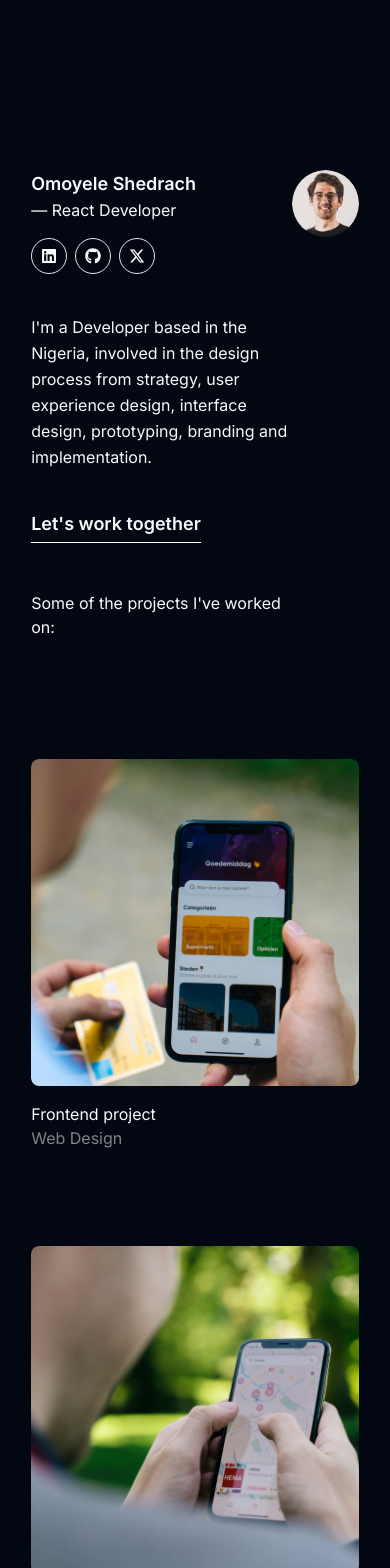
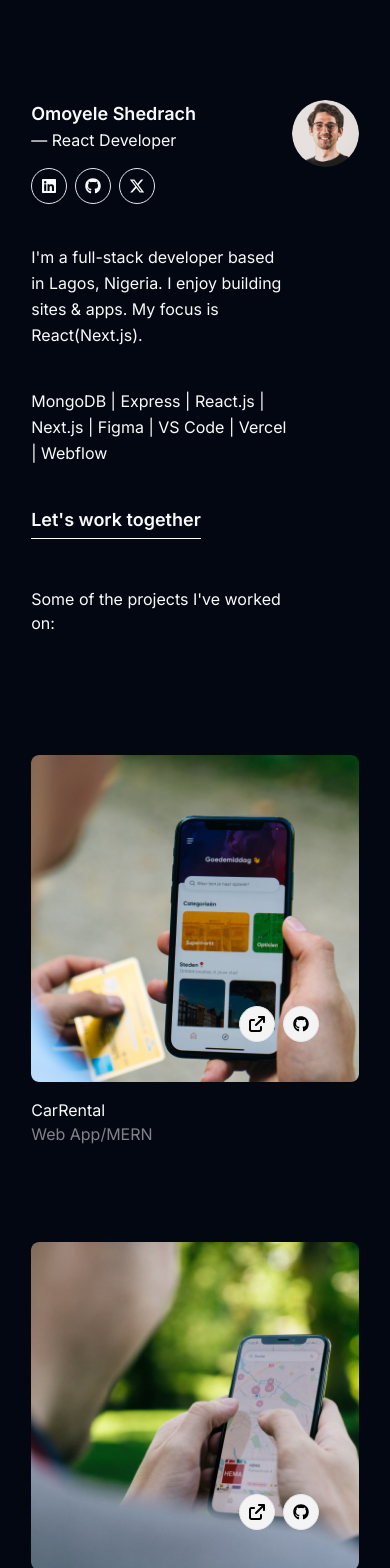
Before and after one commit to Omni79/omnidev, a Next.js app: page / in a window 390 px wide. Shown: the top 1568 px of the page. Built offline with nearby package versions, Linux system fonts and the light colour scheme.

Commit message:
links half done

```diff
--- a/app/components/Footer.jsx
+++ b/app/components/Footer.jsx
@@ -17,9 +17,14 @@ const Footer = ({ isDarkMode }) => {
           and prototyping. In essence, I thrive on collaborating with passionate
           startups and companies on challenging projects.
         </p>
-        <div className='flex gap-2'>
+        <div className='flex flex-col md:flex-row gap-2'>
           <p>Available for select freelance projects.</p>
-          <a href='' className='flex flex-col w-max gap-1 text-lg'>
+          <a
+            href='mailto:shedrachomoyele79@gmail.com'
+            target='_blank'
+            rel='noopener noreferrer'
+            className='flex flex-col w-max gap-1 text-lg'
+          >
             Get in touch
             <div className='w-full h-[0.5px] bg-white'></div>
           </a>
--- a/app/components/Header.jsx
+++ b/app/components/Header.jsx
@@ -10,8 +10,6 @@ import {
   faXTwitter,
 } from "@fortawesome/free-brands-svg-icons";
 
-
-
 const Header = () => {
   return (
     <div
@@ -21,7 +19,7 @@ const Header = () => {
   px-[8%] sm:px-[16%]
   items-start
   py-10
-  mt-[130px]
+  mt-[60px] sm:mt-[130px]
   scroll-mt-20'
     >
       {/* Left */}
@@ -31,31 +29,43 @@ const Header = () => {
         <div className='flex gap-2 mb-10'>
           <a
             href=''
+            target='_blank'
+            rel='noopener noreferrer'
             className='border rounded-full  w-9 aspect-square flex items-center justify-center'
           >
             <FontAwesomeIcon icon={faLinkedin} />
           </a>
           <a
-            href=''
+            href='https://github.com/Omni79'
+            target='_blank'
+            rel='noopener noreferrer'
             className=' border rounded-full  w-9 aspect-square flex items-center justify-center'
           >
             <FontAwesomeIcon icon={faGithub} />
           </a>
           <a
             href=''
+            target='_blank'
+            rel='noopener noreferrer'
             className=' border rounded-full  w-9 aspect-square flex items-center justify-center'
           >
             <FontAwesomeIcon icon={faXTwitter} />
           </a>
         </div>
         <p className='max-w-[500px] leading-relaxed mb-10'>
-          I'm a Developer based in the Nigeria, involved in the design process
-          from strategy, user experience design, interface design, prototyping,
-          branding and implementation.
+          I'm a full-stack developer based in Lagos, Nigeria. I enjoy building
+          sites & apps. My focus is React(Next.js).
+        </p>
+
+        <p className='max-w-[500px] leading-relaxed mb-10'>
+          MongoDB | Express | React.js | Next.js | Figma | VS Code | Vercel |
+          Webflow
         </p>
 
         <a
-          href=''
+          href='mailto:shedrachomoyele79@gmail.com'
+          target='_blank'
+          rel='noopener noreferrer'
           className='flex flex-col w-max gap-1 text-lg font-semibold mb-12'
         >
           Let's work together
--- a/app/components/Work.jsx
+++ b/app/components/Work.jsx
@@ -15,9 +15,11 @@ const Work = () => {
               className='aspect-square mb-4 bg-no-repeat bg-cover bg-center rounded-lg relative cursor-pointer group'
               style={{ backgroundImage: `url(${project.bgImage})` }}
             >
-              <div className='absolute hidden flex-col gap-2 group-hover:flex transition right-10 bottom-10'>
+              <div className='absolute gap-2 right-10 bottom-10 transition flex lg:hidden lg:group-hover:flex '>
                 <a
-                  href=''
+                  href={project.live}
+                  target='_blank'
+                  rel='noopener noreferrer'
                   className='border rounded-full backgroundSecondary w-9 aspect-square flex items-center justify-center'
                 >
                   <FontAwesomeIcon
@@ -26,7 +28,9 @@ const Work = () => {
                   />
                 </a>
                 <a
-                  href=''
+                  href={project.git}
+                  target='_blank'
+                  rel='noopener noreferrer'
                   className=' border rounded-full backgroundSecondary w-9 aspect-square flex items-center justify-center'
                 >
                   <FontAwesomeIcon icon={faGithub} style={{ color: "#000" }} />
--- a/assets/assets.js
+++ b/assets/assets.js
@@ -78,24 +78,53 @@ export const assets = {
 
 export const workData = [
     {
-        title: 'Frontend project',
-        description: 'Web Design',
+        title: 'CarRental',
+        description: 'Web App/MERN',
         bgImage: '/work-1.png',
+        live: 'https://car-rental-ruby-three.vercel.app/',
+        git: 'https://github.com/Omni79/CarRental-fullstack.git'
     },
     {
-        title: 'Geo based app',
-        description: 'Mobile App',
+        title: 'QuickBlog',
+        description: 'Web App/MERN',
         bgImage: '/work-2.png',
+        live: 'https://quick-blog-lac-beta.vercel.app/',
+        git: 'https://github.com/Omni79/QuickBlog.git'
     },
     {
-        title: 'Photography site',
-        description: 'Web Design',
+        title: 'Forever - E-commerce App',
+        description: 'Web App/MERN',
         bgImage: '/work-3.png',
+        live: '',
+        git: ''
     },
     {
-        title: 'UI/UX designing',
-        description: 'UI/UX Design',
+        title: 'Morphs - Creative Company',
+        description: 'Landing Page, Next.js',
         bgImage: '/work-4.png',
+        live: 'https://morphs.vercel.app/',
+        git: 'https://github.com/Omni79/Morphs.git'
+    },
+    {
+        title: 'Real Estate',
+        description: 'Landing Page, Next.js',
+        bgImage: '/work-4.png',
+        live: '',
+        git: ''
+    },
+    {
+        title: 'SaaS Landing Page',
+        description: 'Landing Page, Next.js',
+        bgImage: '/work-4.png',
+        live: '',
+        git: ''
+    },
+    {
+        title: 'Portfolio',
+        description: 'Landing Page, Next.js',
+        bgImage: '/work-4.png',
+        live: 'https://omnidev-blush.vercel.app/',
+        git: 'https://github.com/Omni79/omnidev.git'
     },
 ]
 
```
